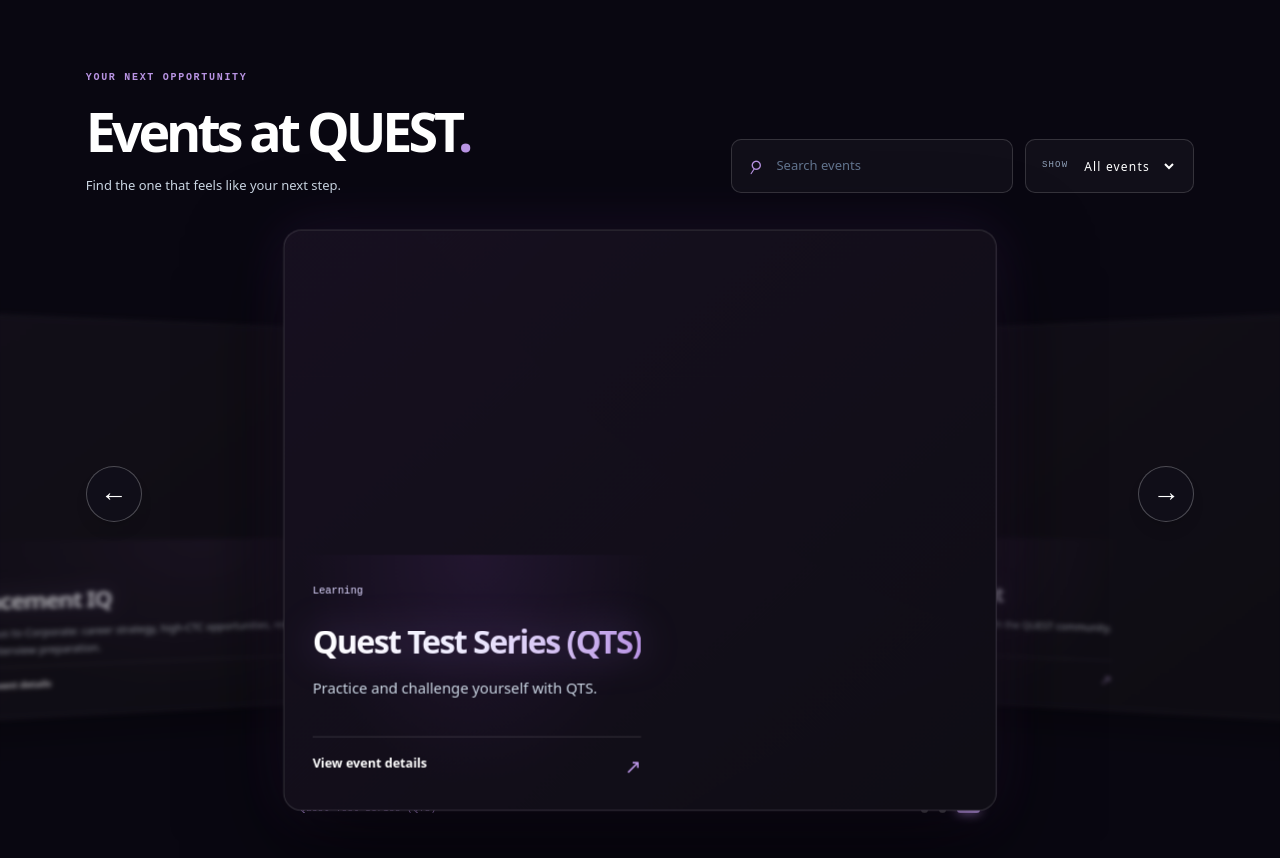
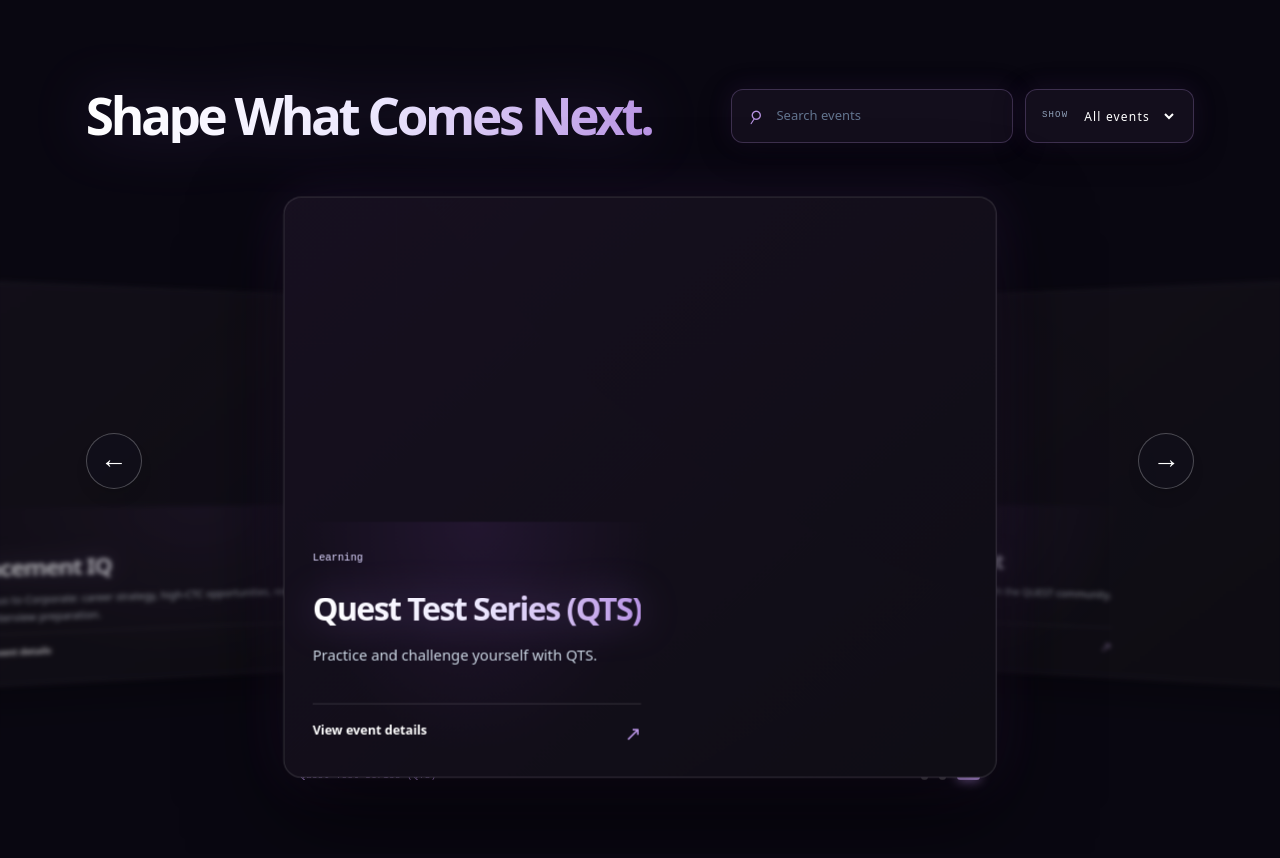
Before and after one commit to dudyalagurusreekar/sitquest, a React (Vite) app in the folder frontend/: page / in a window 1280 px wide. Shown: the top 858 px of the page. Built offline with nearby package versions, Linux system fonts and the light colour scheme.

Commit message:
Refine event browser hero and controls

```diff
--- a/frontend/src/pages/Registrations/Registrations.jsx
+++ b/frontend/src/pages/Registrations/Registrations.jsx
@@ -58,26 +58,24 @@ function EventList({ onSelect }) {
     setActiveIndex(0)
   }
 
-  return <main id="events" className="flex min-h-screen items-center overflow-hidden bg-[radial-gradient(ellipse_at_50%_0%,#281437_0,transparent_48%),#090711] font-sans text-white">
-    <section className="mx-auto w-[min(1700px,calc(100%_-_13.4vw))] py-[70px] max-[850px]:w-[calc(100%_-_56px)] max-[560px]:w-[calc(100%_-_32px)] max-[560px]:py-[42px]">
-      <div className="flex items-end justify-between gap-9 max-[850px]:flex-col max-[850px]:items-start">
-        <div>
-          <p className="mb-[21px] font-mono text-[10px] font-bold tracking-[.17em] text-quest-lavender max-[560px]:mb-[15px]">YOUR NEXT OPPORTUNITY</p>
-          <h1 id="events-title" className="m-0 text-[clamp(46px,4.2vw,72px)] font-extrabold leading-[.98] tracking-[-.075em] max-[560px]:text-[43px]">Events at QUEST<span className="text-quest-lavender">.</span></h1>
-          <p className="mt-[17px] text-[clamp(13px,1vw,17px)] text-slate-300 max-[560px]:mt-[11px] max-[560px]:text-xs">Find the one that feels like your next step.</p>
+  return <main id="events" className="relative flex min-h-screen items-center overflow-hidden bg-[radial-gradient(ellipse_at_50%_-8%,#5d2b8050_0,transparent_36%),radial-gradient(ellipse_at_8%_48%,#2c1a4825_0,transparent_30%),radial-gradient(ellipse_at_92%_75%,#41236420_0,transparent_30%),#090711] font-sans text-white">
+    <section className="relative mx-auto w-[min(1700px,calc(100%_-_13.4vw))] py-[70px] max-[850px]:w-[calc(100%_-_56px)] max-[560px]:w-[calc(100%_-_32px)] max-[560px]:py-[42px]">
+      <div className="relative flex min-h-[92px] items-center justify-between gap-9 max-[850px]:flex-col max-[850px]:items-start">
+        <div className="max-[850px]:pr-0 min-[851px]:pr-[520px]">
+          <h1 id="events-title" className="m-0 bg-gradient-to-r from-white via-violet-100 to-quest-lavender bg-clip-text text-[clamp(38px,4vw,66px)] font-extrabold leading-[1.04] tracking-[-.065em] text-transparent drop-shadow-[0_0_30px_#a879e633] max-[560px]:text-[37px]">Shape What Comes Next.</h1>
         </div>
-        <div className="mb-0.5 ml-auto flex items-center justify-end gap-3 max-[850px]:mt-6 max-[850px]:w-full max-[560px]:gap-2">
-          <label className="flex h-[54px] w-[clamp(220px,22vw,360px)] items-center gap-3 rounded-[10px] border border-white/15 bg-white/[.035] px-[17px] focus-within:border-quest-lavender/60 focus-within:ring-2 focus-within:ring-quest-lavender/15 max-[850px]:w-auto max-[850px]:flex-1 max-[560px]:h-[46px] max-[560px]:gap-2 max-[560px]:px-[11px]">
+        <div className="absolute right-0 top-1/2 flex -translate-y-1/2 items-center justify-end gap-3 max-[850px]:static max-[850px]:mt-6 max-[850px]:w-full max-[850px]:translate-y-0 max-[560px]:gap-2">
+          <label className="flex h-[54px] w-[clamp(220px,22vw,360px)] items-center gap-3 rounded-[12px] border border-quest-lavender/25 bg-[#171120]/80 px-[17px] shadow-[0_8px_34px_#0005,0_0_24px_#8244b322] transition focus-within:border-quest-lavender/70 focus-within:ring-2 focus-within:ring-quest-lavender/20 max-[850px]:w-auto max-[850px]:flex-1 max-[560px]:h-[46px] max-[560px]:gap-2 max-[560px]:px-[11px]">
             <span aria-hidden="true" className="-rotate-12 font-mono text-[27px] text-quest-lavender">⌕</span><input aria-label="Search events" placeholder="Search events" value={query} onChange={(e) => { setQuery(e.target.value); setActiveIndex(0) }} className="w-full border-0 bg-transparent text-[13px] text-white outline-none placeholder:text-slate-500 max-[560px]:text-[10px]"/>
           </label>
-          <label className="flex h-[54px] items-center gap-3 rounded-[10px] border border-white/15 bg-white/[.035] px-4 font-mono text-[9px] tracking-[.13em] text-slate-400 max-[560px]:h-[46px] max-[560px]:gap-1 max-[560px]:px-[11px] max-[560px]:text-[7px]">
+          <label className="flex h-[54px] items-center gap-3 rounded-[12px] border border-quest-lavender/25 bg-[#171120]/80 px-4 font-mono text-[9px] tracking-[.13em] text-slate-400 shadow-[0_8px_34px_#0005,0_0_24px_#8244b322] transition hover:border-quest-lavender/50 max-[560px]:h-[46px] max-[560px]:gap-1 max-[560px]:px-[11px] max-[560px]:text-[7px]">
             <span>SHOW</span><select value={category} onChange={(e) => changeCategory(e.target.value)} className="max-w-none cursor-pointer border-0 bg-transparent font-sans text-xs text-white outline-none max-[560px]:max-w-[96px] max-[560px]:text-[10px]">{categories.map((item) => <option className="bg-violet-950" key={item}>{item}</option>)}</select>
           </label>
         </div>
       </div>
 
       {filteredEvents.length ? <>
-        <div className="relative mt-[34px] h-[clamp(500px,45vw,635px)] [perspective:1600px] [perspective-origin:50%_46%] [--card-side:min(39vw,580px)] [--card-depth:-220px] [--card-scale:.79] max-[850px]:h-[550px] max-[850px]:[--card-side:min(38vw,400px)] max-[850px]:[--card-scale:.76] max-[560px]:mt-[14px] max-[560px]:h-[470px] max-[560px]:[perspective:1000px] max-[560px]:[--card-side:43vw] max-[560px]:[--card-depth:-200px] max-[560px]:[--card-scale:.71]" aria-label="Event carousel" onKeyDown={(e) => { if (e.key === 'ArrowRight') { e.preventDefault(); move(1) } if (e.key === 'ArrowLeft') { e.preventDefault(); move(-1) } }} tabIndex="0">
+        <div className="relative mt-[34px] h-[clamp(500px,45vw,635px)] rounded-[36px] bg-[radial-gradient(ellipse_at_50%_50%,#a879e610,transparent_68%)] [perspective:1600px] [perspective-origin:50%_46%] [--card-side:min(39vw,580px)] [--card-depth:-220px] [--card-scale:.79] max-[850px]:h-[550px] max-[850px]:[--card-side:min(38vw,400px)] max-[850px]:[--card-scale:.76] max-[560px]:mt-[14px] max-[560px]:h-[470px] max-[560px]:[perspective:1000px] max-[560px]:[--card-side:43vw] max-[560px]:[--card-depth:-200px] max-[560px]:[--card-scale:.71]" aria-label="Opportunity carousel" onKeyDown={(e) => { if (e.key === 'ArrowRight') { e.preventDefault(); move(1) } if (e.key === 'ArrowLeft') { e.preventDefault(); move(-1) } }} tabIndex="0">
           {filteredEvents.map((event, index) => {
             const offset = (index - activeIndex + filteredEvents.length) % filteredEvents.length
             const position = offset === 0 ? 'center' : offset === 1 ? 'next' : 'previous'
```
Also changed, not shown: frontend/src/tailwind.generated.css.
